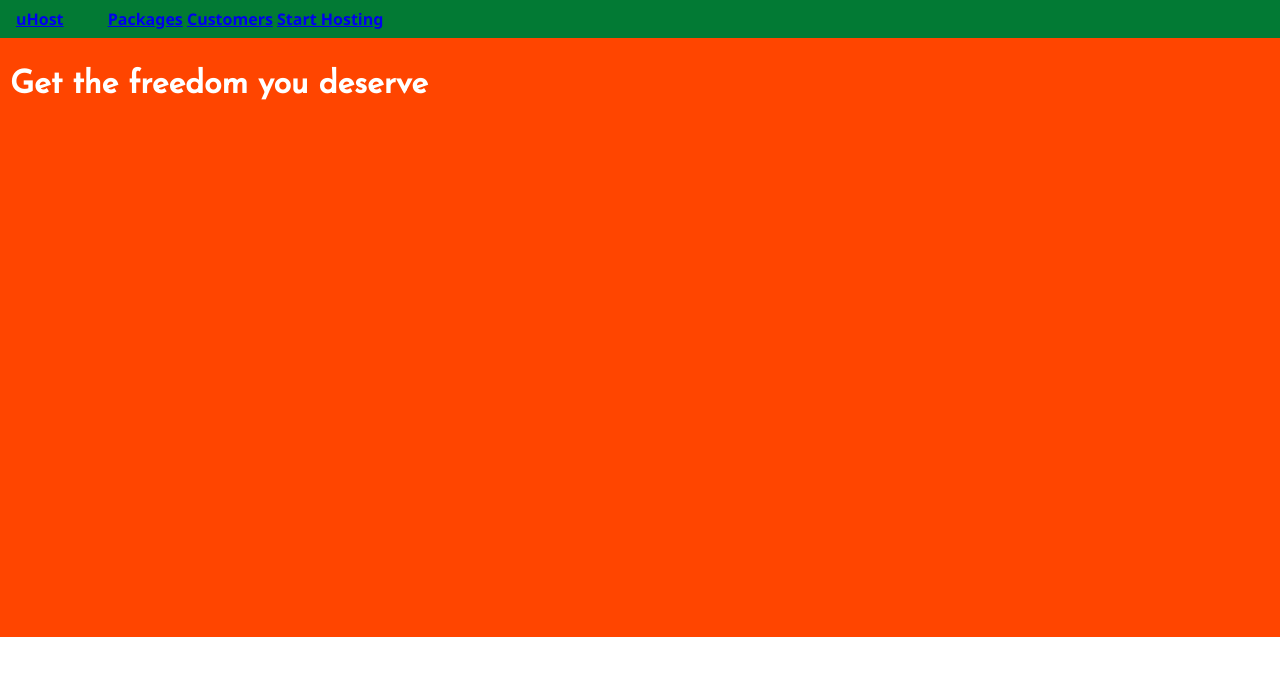
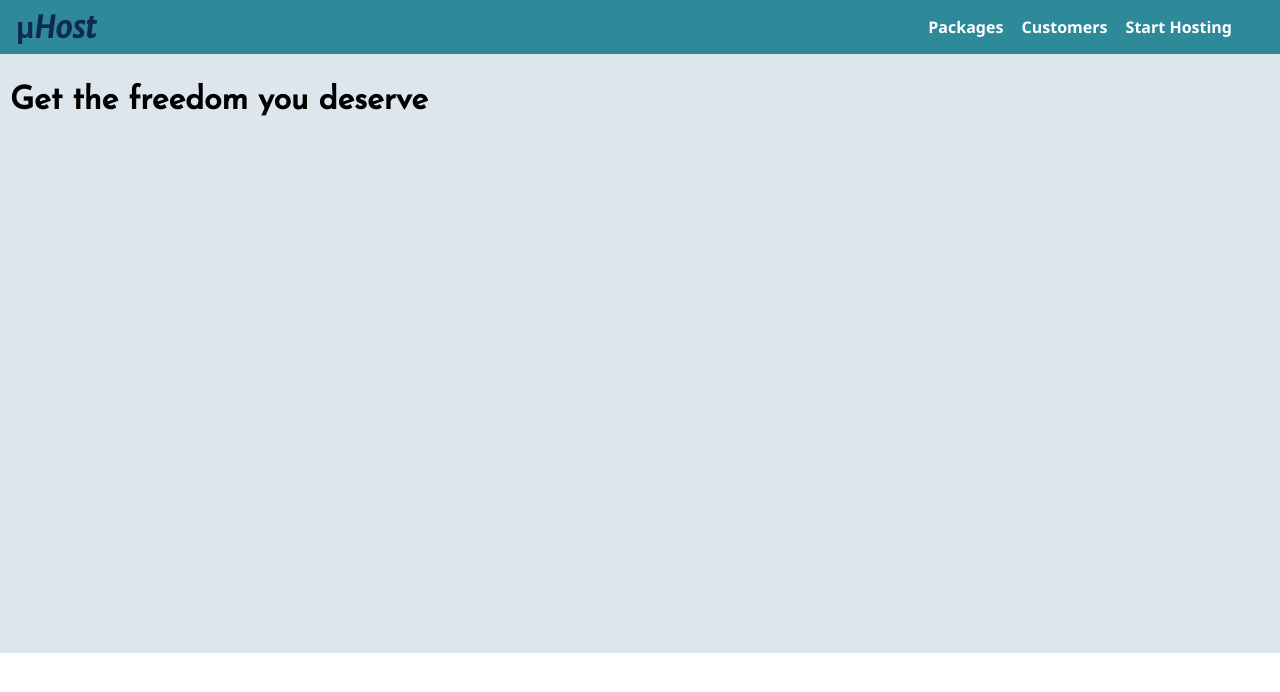
Before and after one commit to Avinashr06/Basic_Web_Project, a plain HTML site: page index.html in a window 1280 px wide. Drawn offline with Linux system fonts and the light colour scheme.

Commit message:
Update 2 - 16th May 2023

```diff
--- a/index.html
+++ b/index.html
@@ -11,24 +11,24 @@
      <link rel="preconnect" href="https://fonts.googleapis.com">
      <link rel="preconnect" href="https://fonts.gstatic.com" crossorigin>
      <link href="https://fonts.googleapis.com/css2?family=Josefin+Sans&display=swap" rel="stylesheet">
+     <link href="https://fonts.googleapis.com/css2?family=Merriweather+Sans:ital@1&display=swap" rel="stylesheet">
 
 </head>
 <body>
-     <header class="main-header">
-          <div>
+     <header class="main_header">
+          <div class="header_brand_name">
               <a href="index.html">
-                  uHost
+                  &mu;Host
               </a>
-          </div>
-          <nav class="main_nav">
-              <ul class="main_nav__items">
-                  <li class="main_nav__widget">
+          </div><nav class="main_nav">
+              <ul class="main_nav_items">
+                  <li class="main_nav_widget">
                       <a href="packages/index.html">Packages</a>
                   </li>
-                  <li class="main_nav__widget">
+                  <li class="main_nav_widget">
                       <a href="customers/index.html">Customers</a>
                   </li>
-                  <li class="main_nav__widget">
+                  <li class="main_nav_widget">
                       <a href="start-hosting/index.html">Start Hosting</a>
                   </li>
               </ul>
--- a/styles.css
+++ b/styles.css
@@ -5,27 +5,59 @@
 body {
      color : black;
      font-family: 'Segoe UI', Tahoma, Geneva, Verdana, sans-serif;
-     font-weight: bold;
 }
 .order-preview {
-     background-color: orangered;
+     background-color: #DDE6ED;
      font-family: 'Josefin Sans', sans-serif;
-     color: white;
+     color: Black;
      width: 100%;
      height: 599px;
      padding: 10px;
 }
-.main-header{
-     background-color: #027a34;
+.main_header{
+     background-color: #2E8A99;
      padding: 8px 16px;
      width: 100%;
+     color: white;
+     text-decoration: none;
 }
-.main-header > div{
+.main_header > div{
      display: inline-block;
+     vertical-align: middle;
 }
 .main_nav{
      display: inline-block;
+     text-align: right;
+     width: calc(100% - 105px);
+     vertical-align: middle;
 }
-.main_nav__widget{
+.main_nav__items{
+     margin: 0;
+     padding: 0;
+     list-style: none;
+}
+.main_nav_widget{
      display: inline-block !important;
+     padding: 7px;
 }
+.main_nav a{
+     text-decoration: none;
+     color: white;
+     font-weight: bold;
+}
+.header_brand_name a{
+     text-decoration: none;
+     font-weight: bold;
+     color: #0E2954;
+     font-family: 'Merriweather Sans', sans-serif;
+     font-size: 30px;
+     padding: 0;
+     border: 0;
+}
+
+.main_nav_widget a:hover{
+     color: #0E2954;
+     width: -1px;
+
+
+}
```
